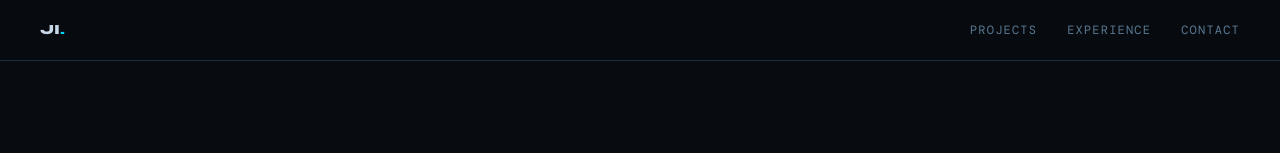
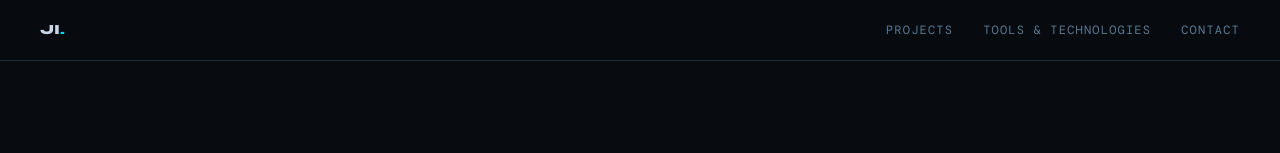
Before and after one commit to Inyangala-J/portfolio, a plain HTML site: page index.html in a window 1280 px wide. Shown: the top 153 px of the page. Drawn offline with nearby package versions, Linux system fonts and the light colour scheme; a web font is replaced by a local one.

Commit message:
Replace 'Experience' link with 'Tools & Technologies'

```diff
--- a/index.html
+++ b/index.html
@@ -396,7 +396,7 @@ padding:0;
 
 <ul class="nav-links">
 <li><a href="#projects">Projects</a></li>
-<li><a href="#experience">Experience</a></li>
+<li><a href="#tools">Tools & Technologies</a></li>
 <li><a href="#contact">Contact</a></li>
 </ul>
 </nav>
```
